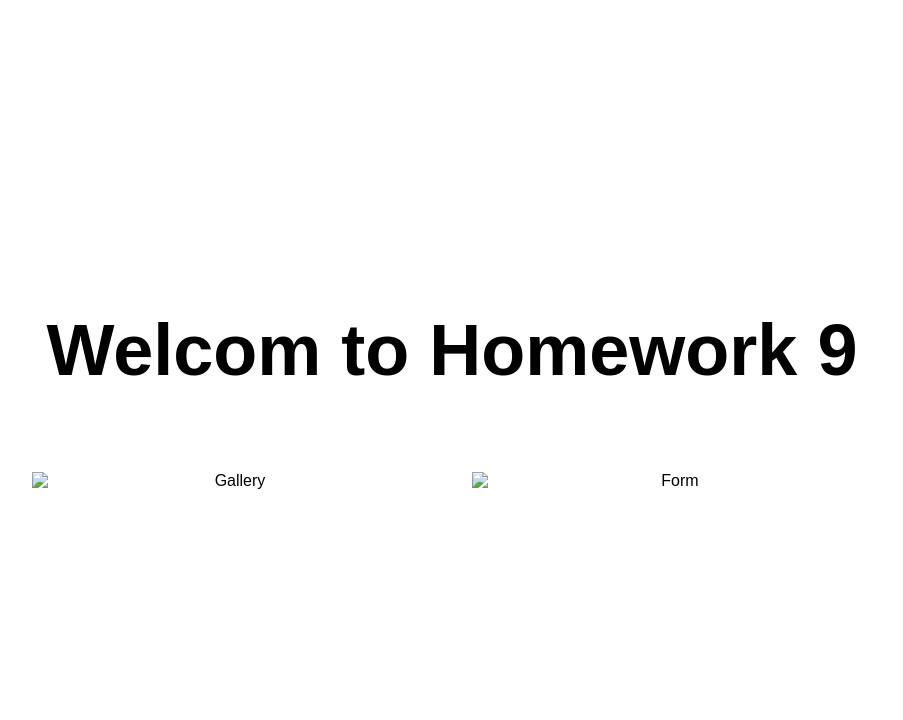
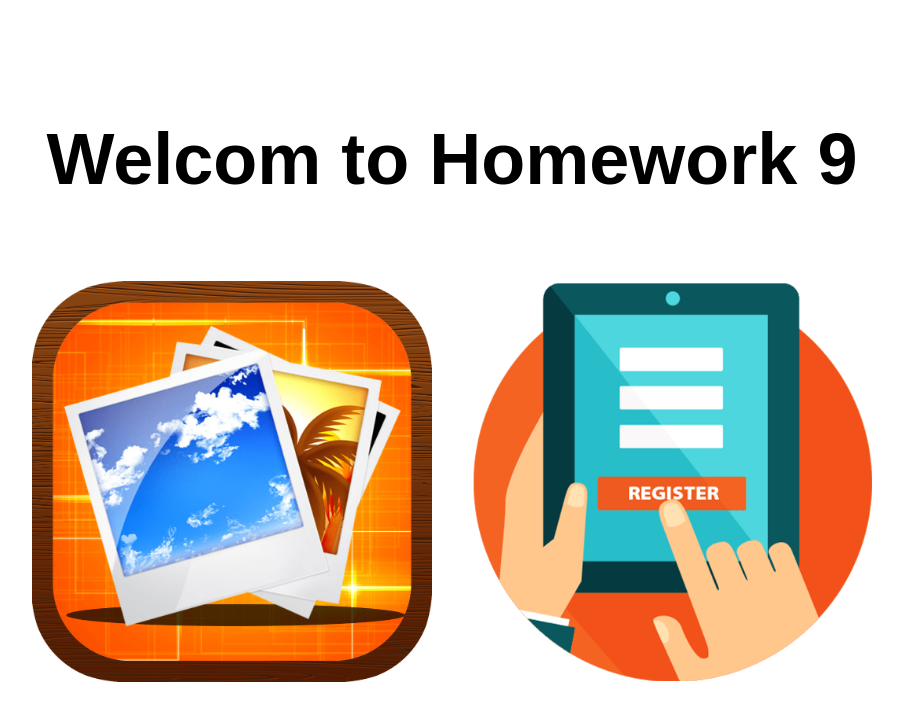
Before and after one commit to Lubarskiyk/goit-js-hw-09, a website built with Vite: page src/index.html in a window 1280 px wide. Shown: the whole page, without its empty margins (188-1091 px from the left). Built offline with nearby package versions, Linux system fonts and the light colour scheme; files whose address does not match are found by name.

Commit message:
Update index.html

```diff
--- a/src/index.html
+++ b/src/index.html
@@ -14,12 +14,16 @@
       <ul class="home-ul">
         <li>
           <a class="home-link" href="./1-gallery.html"
-            ><img class="home-img" src="${gallery}" alt="Gallery" width="400"
+            ><img
+              class="home-img"
+              src="../img/gallery.png"
+              alt="Gallery"
+              width="400"
           /></a>
         </li>
         <li>
           <a class="home-link" href="./2-form.html"
-            ><img class="home-img" src="${form}" alt="Form" width="400"
+            ><img class="home-img" src="../img/form.png" alt="Form" width="400"
           /></a>
         </li>
       </ul>
```
